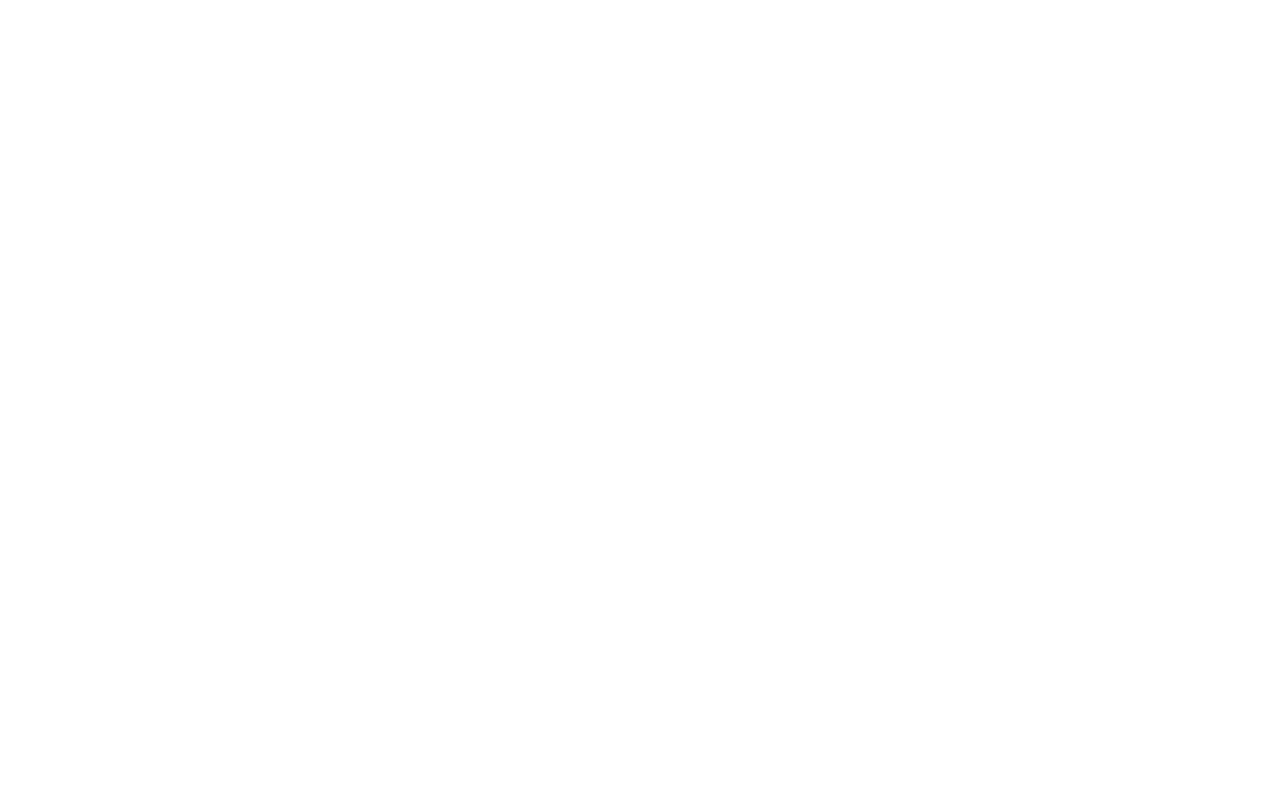
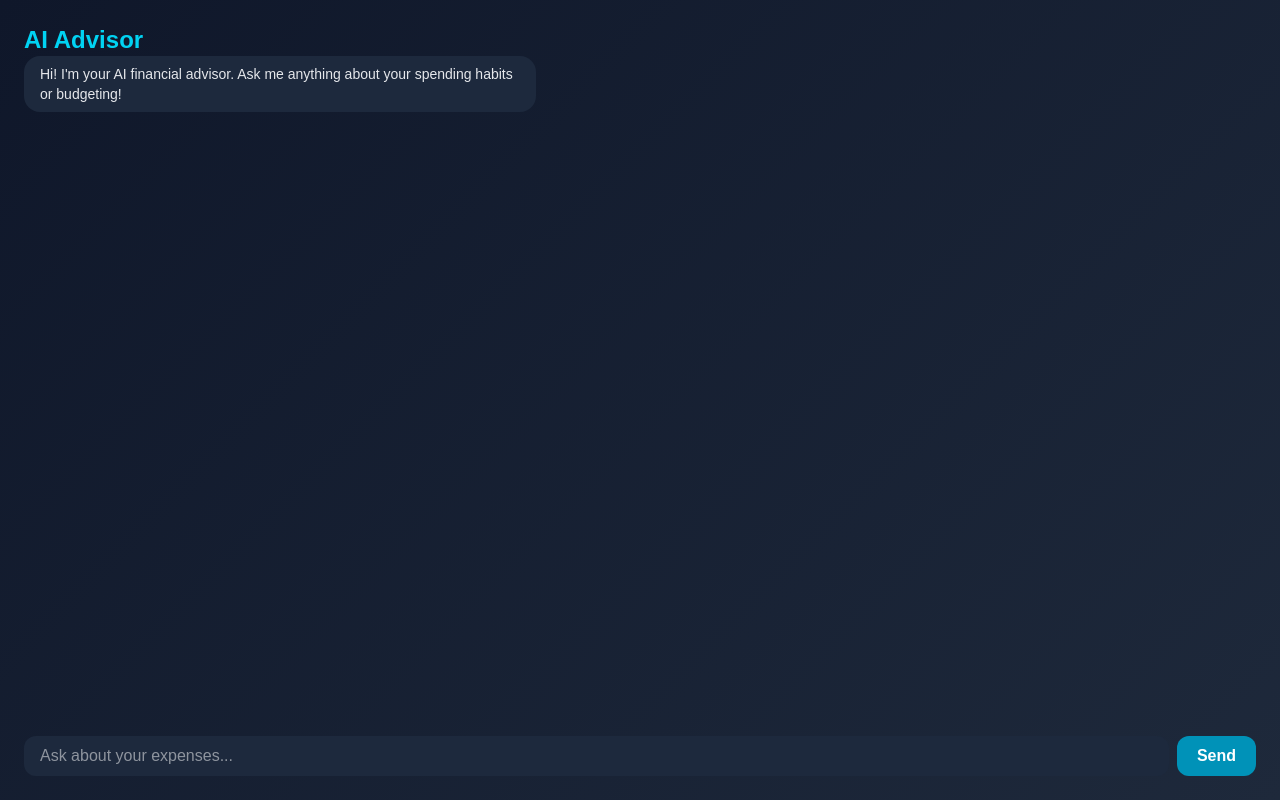
Before and after one commit to voidirl/ai-expense-tracker-frontend, a React app: page /ai in a window 1280 px wide. Before the commit this address had no page. Built offline with nearby package versions, Linux system fonts and the light colour scheme; no server answers; the HTML template or start-up script is replaced by a standard one.

Commit message:
AI Advisor chat page

```diff
--- a/src/App.jsx
+++ b/src/App.jsx
@@ -4,6 +4,7 @@
 import ExpenseList from "./components/ExpenseList";
 import Analytics from "./components/Analytics";
 import "./styles/global.css";
+import AiAdvisor from "./components/AiAdvisor";
 
 function App() {
   return (
@@ -13,6 +14,7 @@
         <Route path="/add" element={<ExpenseForm />} />
         <Route path="/list" element={<ExpenseList />} />
         <Route path="/analytics" element={<Analytics />} />
+        <Route path="ai/" element={<AiAdvisor />} />
       </Routes>
     </BrowserRouter>
   );
--- /dev/null
+++ b/src/components/AiAdvisor.jsx
@@ -0,0 +1,84 @@
+import { useState, useEffect, useRef } from "react";
+import { getAllExpenses } from "../services/expenseServices";
+
+export default function AiAdvisor() {
+  const [messages, setMessages] = useState([
+    { role: "ai", text: "Hi! I'm your AI financial advisor. Ask me anything about your spending habits or budgeting!" }
+  ]);
+  const [input, setInput] = useState("");
+  const [loading, setLoading] = useState(false);
+  const [expenses, setExpenses] = useState([]);
+  const bottomRef = useRef(null);
+
+  useEffect(() => {
+    getAllExpenses().then(setExpenses).catch(console.error);
+  }, []);
+
+  useEffect(() => {
+    bottomRef.current?.scrollIntoView({ behavior: "smooth" });
+  }, [messages]);
+
+  const sendMessage = async () => {
+    if (!input.trim()) return;
+    const userMsg = { role: "user", text: input };
+    setMessages((prev) => [...prev, userMsg]);
+    setInput("");
+    setLoading(true);
+
+    try {
+      const res = await fetch("http://localhost:8000/chat", {
+        method: "POST",
+        headers: { "Content-Type": "application/json" },
+        body: JSON.stringify({ message: input, expenses }),
+      });
+      const data = await res.json();
+      setMessages((prev) => [...prev, { role: "ai", text: data.reply }]);
+    } catch {
+      setMessages((prev) => [...prev, { role: "ai", text: "Error connecting to AI service." }]);
+    } finally {
+      setLoading(false);
+    }
+  };
+
+  return (
+    <div className="flex flex-col h-screen p-6 text-white">
+      <h1 className="text-2xl font-bold text-cyan-400 mb-4">AI Advisor</h1>
+
+      <div className="flex-1 overflow-y-auto space-y-3 mb-4 pr-2">
+        {messages.map((msg, i) => (
+          <div key={i} className={`flex ${msg.role === "user" ? "justify-end" : "justify-start"}`}>
+            <div className={`max-w-lg px-4 py-2 rounded-2xl text-sm ${
+              msg.role === "user"
+                ? "bg-cyan-600 text-white"
+                : "bg-slate-800 text-gray-200"
+            }`}>
+              {msg.text}
+            </div>
+          </div>
+        ))}
+        {loading && (
+          <div className="flex justify-start">
+            <div className="bg-slate-800 px-4 py-2 rounded-2xl text-sm text-gray-400">Thinking...</div>
+          </div>
+        )}
+        <div ref={bottomRef} />
+      </div>
+
+      <div className="flex gap-2">
+        <input
+          className="flex-1 bg-slate-800 text-white rounded-xl px-4 py-2 outline-none focus:ring-2 focus:ring-cyan-500"
+          placeholder="Ask about your expenses..."
+          value={input}
+          onChange={(e) => setInput(e.target.value)}
+          onKeyDown={(e) => e.key === "Enter" && sendMessage()}
+        />
+        <button
+          onClick={sendMessage}
+          className="bg-cyan-600 hover:bg-cyan-500 px-5 py-2 rounded-xl font-semibold"
+        >
+          Send
+        </button>
+      </div>
+    </div>
+  );
+}
```
